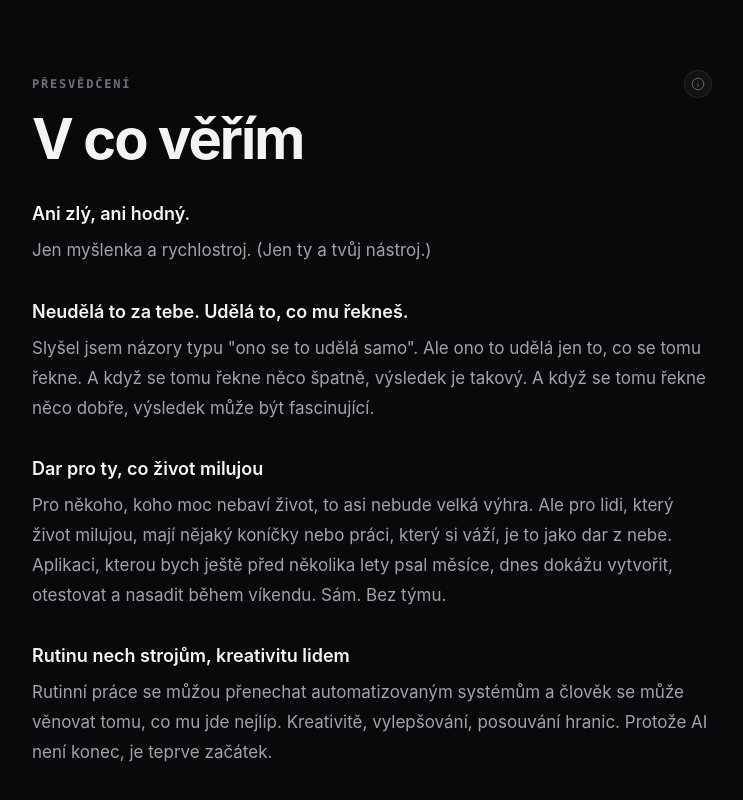
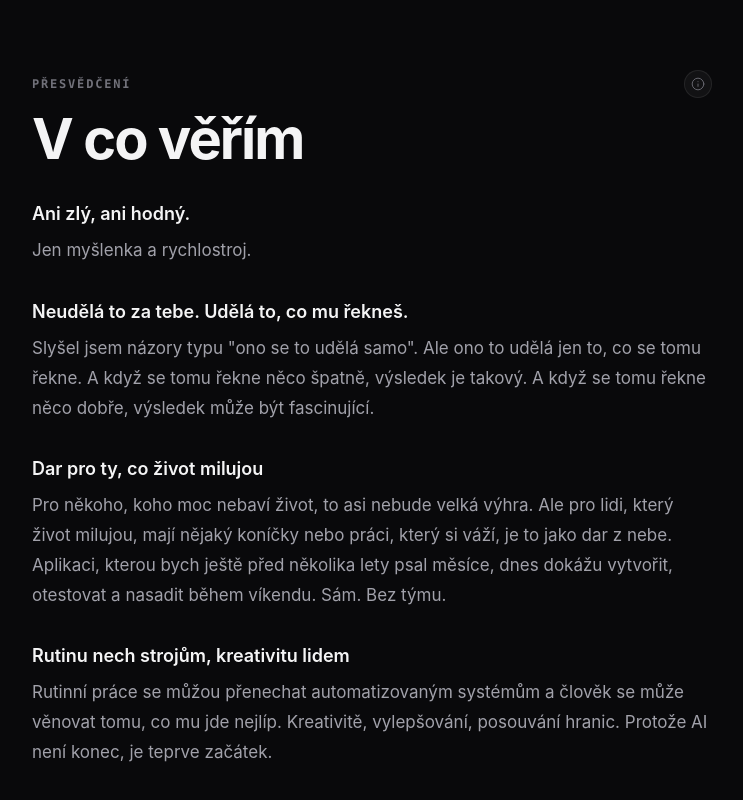
Before and after one commit to Peter-Pix/petrpiskacek.online, a Next.js app: page / in a window 1280 px wide. Shown: the part 2154-2954 px from the top of the page, without its empty margins (268-1011 px from the left). Built offline with nearby package versions, Linux system fonts and the light colour scheme.

Commit message:
fix: zkrácení textu v Beliefs

```diff
--- a/src/components/Beliefs.tsx
+++ b/src/components/Beliefs.tsx
@@ -6,7 +6,7 @@ export default function Beliefs() {
   const beliefs = [
     {
       title: "Ani zlý, ani hodný.",
-      text: "Jen myšlenka a rychlostroj. (Jen ty a tvůj nástroj.)",
+      text: "Jen myšlenka a rychlostroj.",
     },
     {
       title: "Neudělá to za tebe. Udělá to, co mu řekneš.",
```
